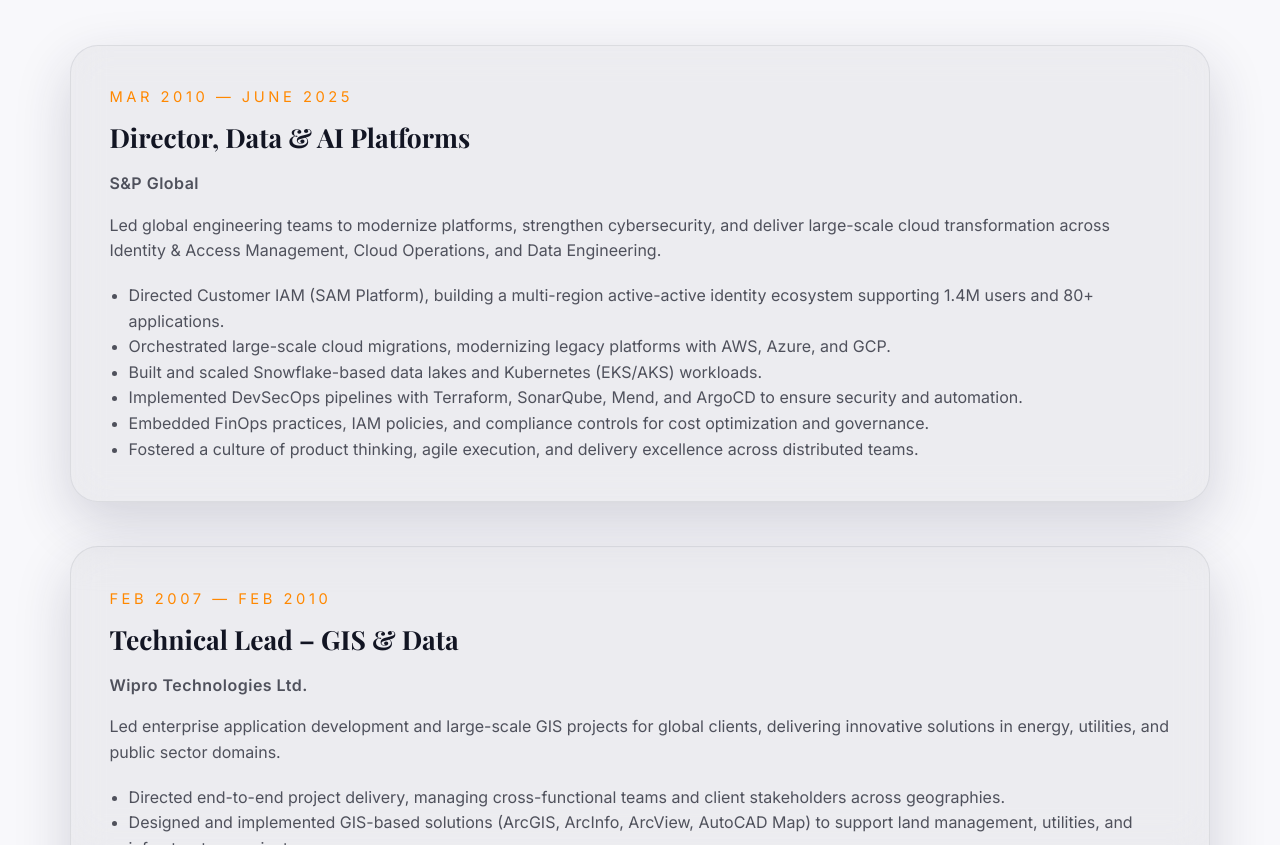
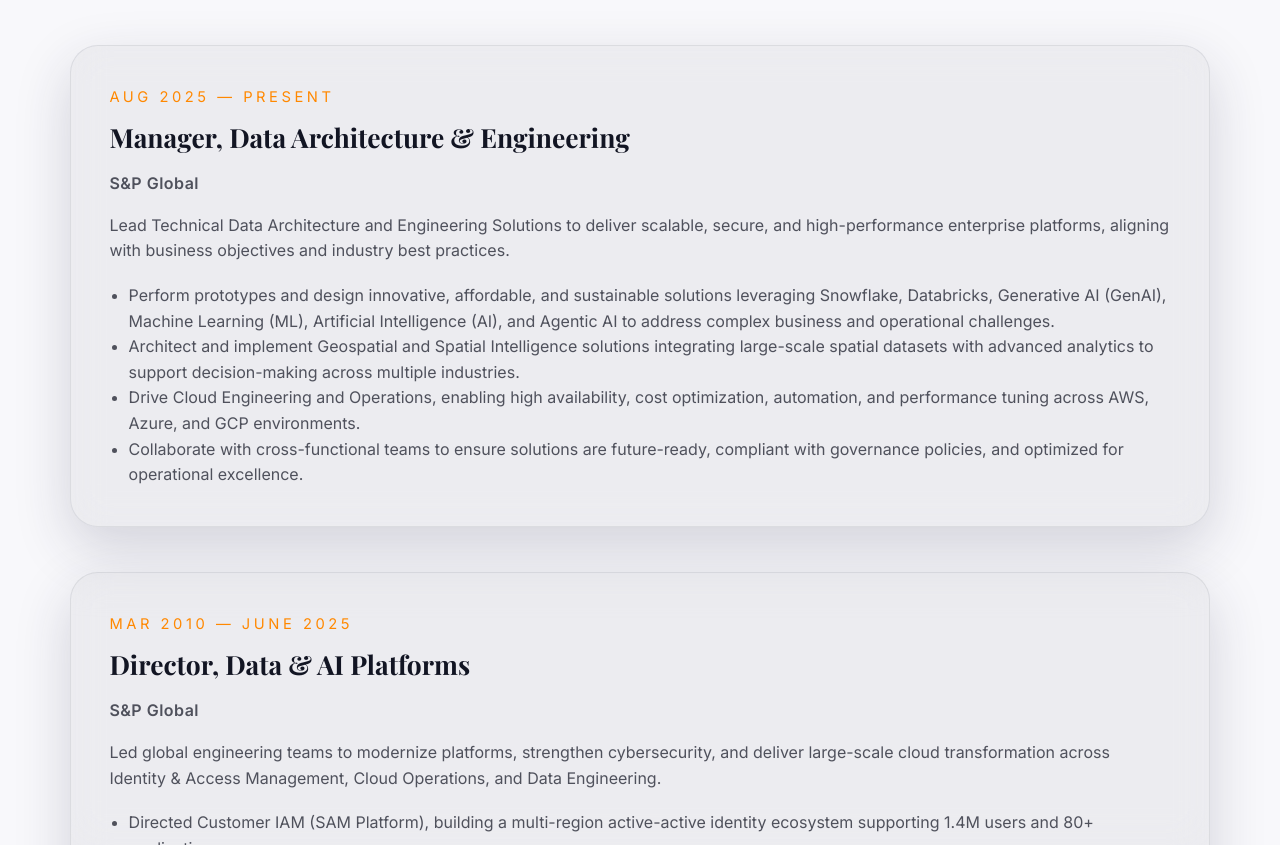
Before and after one commit to vkondepati/venkatakondepati, a plain HTML site: page index.html in a window 1280 px wide. Shown: the part 1986-2831 px from the top of the page. Drawn offline with nearby package versions, Linux system fonts and the light colour scheme.

Commit message:
Update index.html

```diff
--- a/index.html
+++ b/index.html
@@ -165,6 +165,20 @@
             </p>
           </div>
           <div class="timeline">
+            <article class="timeline-item">
+              <span class="timeline-year">Aug 2025 — Present</span>
+              <h3>Manager, Data Architecture &amp; Engineering</h3>
+              <p class="timeline-organization">S&P Global</p>
+              <p>
+                Lead Technical Data Architecture and Engineering Solutions to deliver scalable, secure, and high-performance enterprise platforms, aligning with business objectives and industry best practices.
+              </p>
+              <ul>
+                <li>Perform prototypes and design innovative, affordable, and sustainable solutions leveraging Snowflake, Databricks, Generative AI (GenAI), Machine Learning (ML), Artificial Intelligence (AI), and Agentic AI to address complex business and operational challenges.</li>
+                <li>Architect and implement Geospatial and Spatial Intelligence solutions integrating large-scale spatial datasets with advanced analytics to support decision-making across multiple industries.</li>
+                <li>Drive Cloud Engineering and Operations, enabling high availability, cost optimization, automation, and performance tuning across AWS, Azure, and GCP environments.</li>
+                <li>Collaborate with cross-functional teams to ensure solutions are future-ready, compliant with governance policies, and optimized for operational excellence.</li>
+              </ul>
+            </article>
             <article class="timeline-item">
               <span class="timeline-year">Mar 2010 — June 2025</span>
               <h3>Director, Data &amp; AI Platforms</h3>
```
